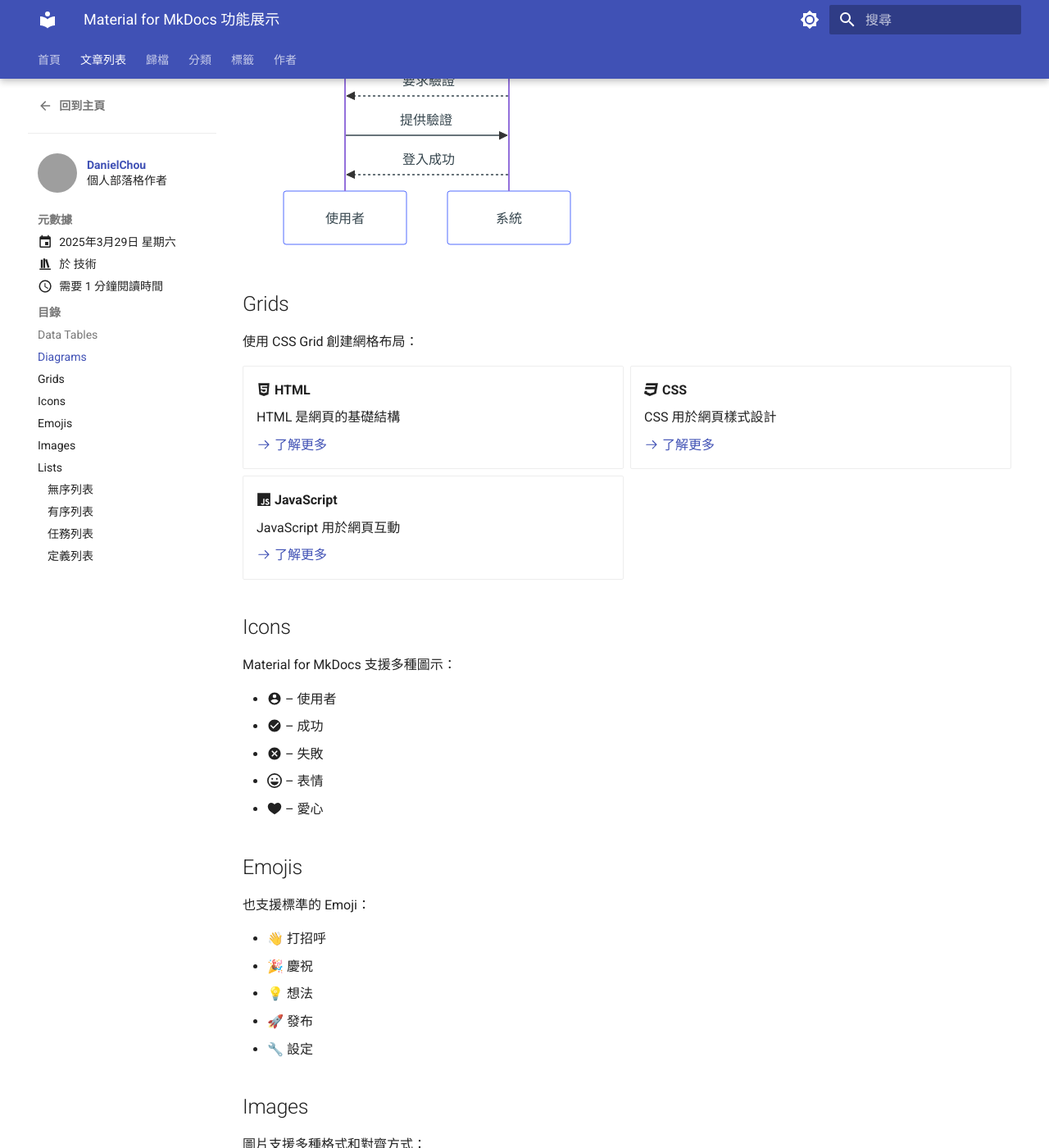
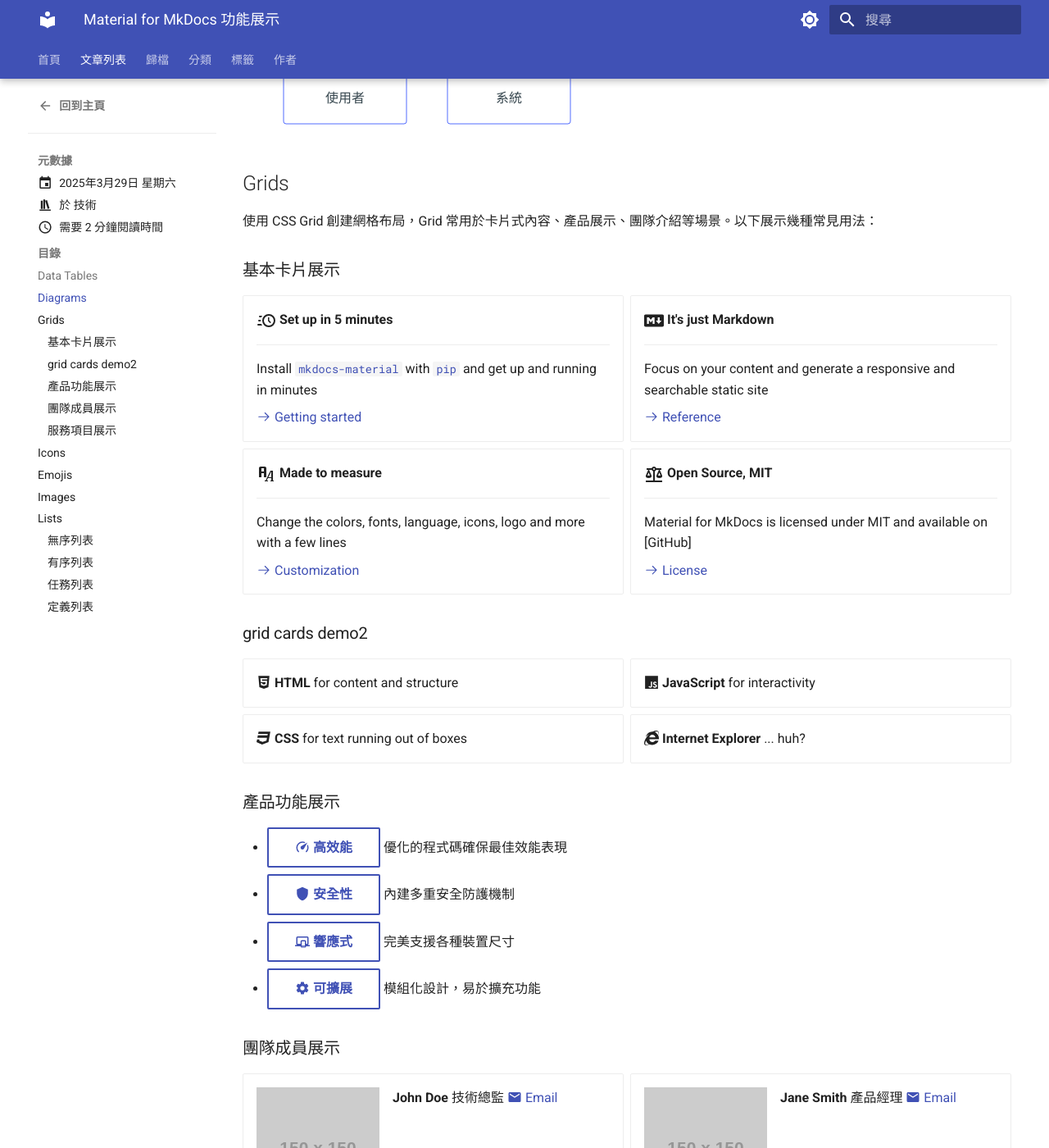
Before and after one commit to danielchou/blog, an MkDocs documentation site: the page built from docs/blog/posts/markdown-features.md, in a window 1280 px wide and 1400 px high, scrolled down 1047 px. Shown: the whole window at 82% size. Built offline with MkDocs 1.6.1 and Material for MkDocs 9.7.7, drawn with Linux system fonts in a browser that asks for light colours; some of the changed text lies outside the part shown; grey boxes are pictures that could not be loaded.

Commit message:
grid,table,此專案的編輯器設定一致的縮排設定。

```diff
--- a/docs/blog/posts/markdown-features.md
+++ b/docs/blog/posts/markdown-features.md
@@ -55,27 +58,107 @@
 
 ## Grids
 
-使用 CSS Grid 創建網格布局：
+使用 CSS Grid 創建網格布局，Grid 常用於卡片式內容、產品展示、團隊介紹等場景。以下展示幾種常見用法：
+
+### 基本卡片展示
 
 <div class="grid cards" markdown>
 
-- :fontawesome-brands-html5: __HTML__
+-   :material-clock-fast:{ .lg .middle } __Set up in 5 minutes__
 
-    HTML 是網頁的基礎結構
+    ---
 
-    [:octicons-arrow-right-24: 了解更多](#)
+    Install [`mkdocs-material`](#) with [`pip`](#) and get up
+    and running in minutes
 
-- :fontawesome-brands-css3: __CSS__
+    [:octicons-arrow-right-24: Getting started](#)
 
-    CSS 用於網頁樣式設計
+-   :fontawesome-brands-markdown:{ .lg .middle } __It's just Markdown__
 
-    [:octicons-arrow-right-24: 了解更多](#)
+    ---
 
-- :fontawesome-brands-js: __JavaScript__
+    Focus on your content and generate a responsive and searchable static site
 
-    JavaScript 用於網頁互動
+    [:octicons-arrow-right-24: Reference](#)
 
-    [:octicons-arrow-right-24: 了解更多](#)
+-   :material-format-font:{ .lg .middle } __Made to measure__
+
+    ---
+
+    Change the colors, fonts, language, icons, logo and more with a few lines
+
+    [:octicons-arrow-right-24: Customization](#)
+
+-   :material-scale-balance:{ .lg .middle } __Open Source, MIT__
+
+    ---
+
+    Material for MkDocs is licensed under MIT and available on [GitHub]
+
+    [:octicons-arrow-right-24: License](#)
+
+</div>
+
+### grid cards demo2
+
+<div class="grid cards" markdown>
+
+- :fontawesome-brands-html5: **HTML** for content and structure
+- :fontawesome-brands-js: **JavaScript** for interactivity
+- :fontawesome-brands-css3: **CSS** for text running out of boxes
+- :fontawesome-brands-internet-explorer: **Internet Explorer** ... huh?
+
+</div>
+
+### 產品功能展示
+
+<div class="grid" markdown>
+- [:material-speedometer: **高效能**](){ .md-button }
+  優化的程式碼確保最佳效能表現
+- [:material-shield: **安全性**](){ .md-button }
+  內建多重安全防護機制
+- [:material-responsive: **響應式**](){ .md-button }
+  完美支援各種裝置尺寸
+- [:material-cog: **可擴展**](){ .md-button }
+  模組化設計，易於擴充功能
+</div>
+
+### 團隊成員展示
+
+<div class="grid cards" markdown>
+- ![Team Member 1](https://dummyimage.com/150x150/f5f5f5/aaa){ align=left }
+  **John Doe**
+  技術總監
+  [:material-email: Email](#)
+- ![Team Member 2](https://dummyimage.com/150x150/f5f5f5/aaa){ align=left }
+  **Jane Smith**
+  產品經理
+  [:material-email: Email](#)
+</div>
+
+### 服務項目展示
+
+<div class="grid cards" markdown>
+- :material-web: **網站開發**
+
+- 響應式設計
+- SEO 優化
+- 效能調校
+  [:octicons-arrow-right-24: 詳細資訊](#)
+
+- :material-mobile: **APP 開發**
+
+  - iOS/Android
+  - 跨平台解決方案
+  - UI/UX 設計
+    [:octicons-arrow-right-24: 詳細資訊](#)
+
+- :material-cloud: **雲端服務**
+
+  - 伺服器管理
+  - 資料備份
+  - 系統監控
+    [:octicons-arrow-right-24: 詳細資訊](#)
 
 </div>
 
@@ -102,9 +185,7 @@
 ## Images
 
 圖片支援多種格式和對齊方式：
-
 ![示例圖片](https://dummyimage.com/600x400/f5f5f5/aaa){: align=center }
-
 支援圖片註解：
 
 <figure markdown>
@@ -117,32 +198,36 @@
 ### 無序列表
 
 - 第一項
-    * 子項目 A
-    * 子項目 B
+
+  - 子項目 A
+  - 子項目 B
+
 - 第二項
-    * 子項目 C
-    * 子項目 D
+  - 子項目 C
+  - 子項目 D
 
 ### 有序列表
 
 1. 第一步
-    1. 子步驟 1
-    2. 子步驟 2
+
+   1. 子步驟 1
+   2. 子步驟 2
+
 2. 第二步
-    1. 子步驟 3
-    2. 子步驟 4
+   1. 子步驟 3
+   2. 子步驟 4
 
 ### 任務列表
 
 - [x] 完成的任務
 - [ ] 未完成的任務
-    - [x] 子任務 A
-    - [ ] 子任務 B
+  - [x] 子任務 A
+  - [ ] 子任務 B
 
 ### 定義列表
 
 `Markdown`
-:   一種輕量級標記語言
+: 一種輕量級標記語言
 
 `MkDocs`
-:   一個靜態網站生成器
+: 一個靜態網站生成器
```
Also changed, not shown: other parts of docs/blog/posts/markdown-features.md (+11 -8 lines), README.md (+8 -0 lines), 1 other file.
